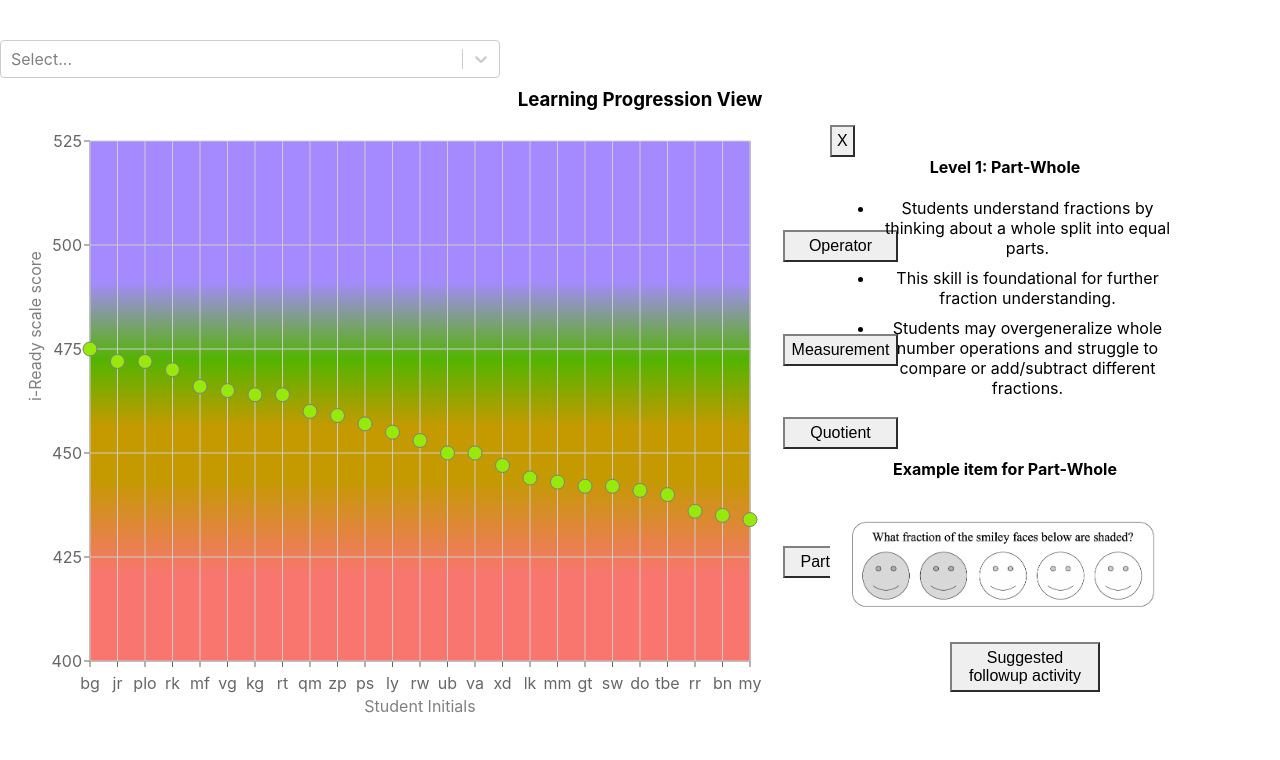
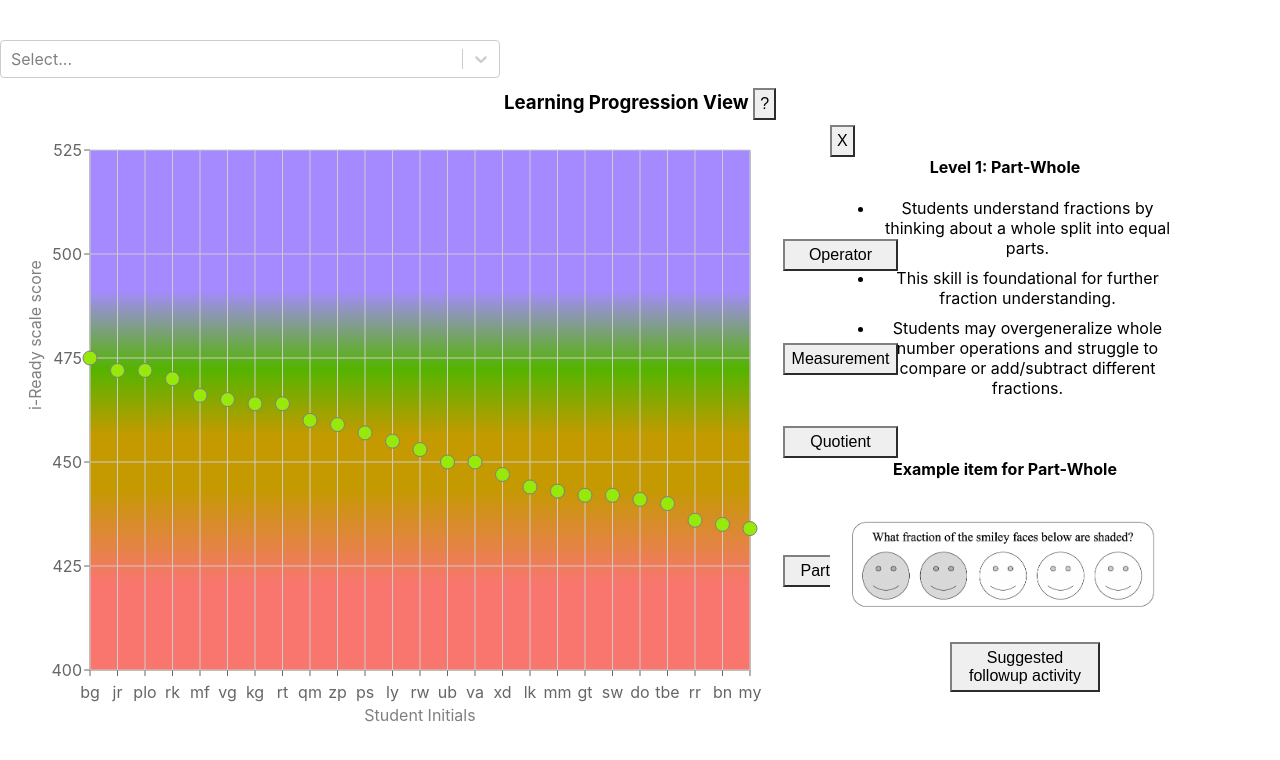
Before and after one commit to REMCU/crg-prototype, a React (Create React App) app: page / in a window 1280 px wide. Both pictures are taken after a click on the button "Part-Whole". Shown: the top 760 px of the page. Built offline with nearby package versions, Linux system fonts and the light colour scheme.

Commit message:
small update

```diff
--- a/src/App.js
+++ b/src/App.js
@@ -518,7 +518,7 @@ function ScoreGridFullWithItem() {
     return (
       <div>
         <div className="title">
-          Learning Progression View
+          Learning Progression View <a href={lpexpl} download="Fractions LP" target='_blank'><button>?</button></a>
         </div>
         <div className="grid">
           <ResponsiveContainer classname="sgf" width={900} height={600}>
```
